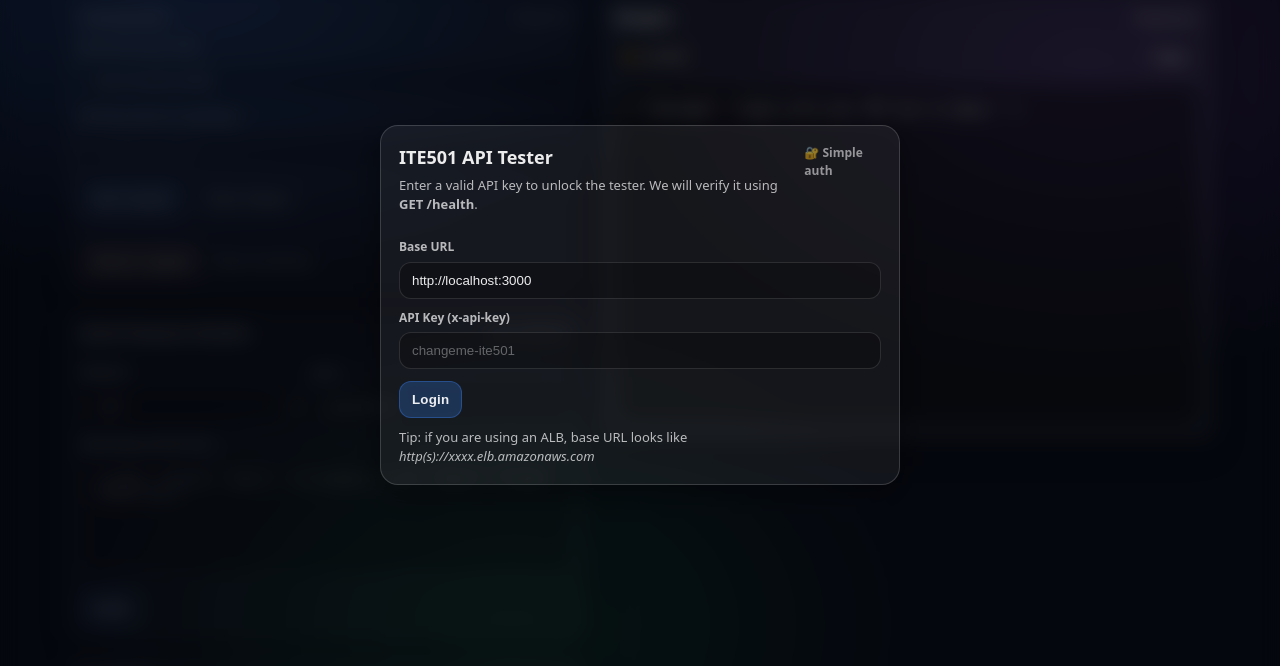
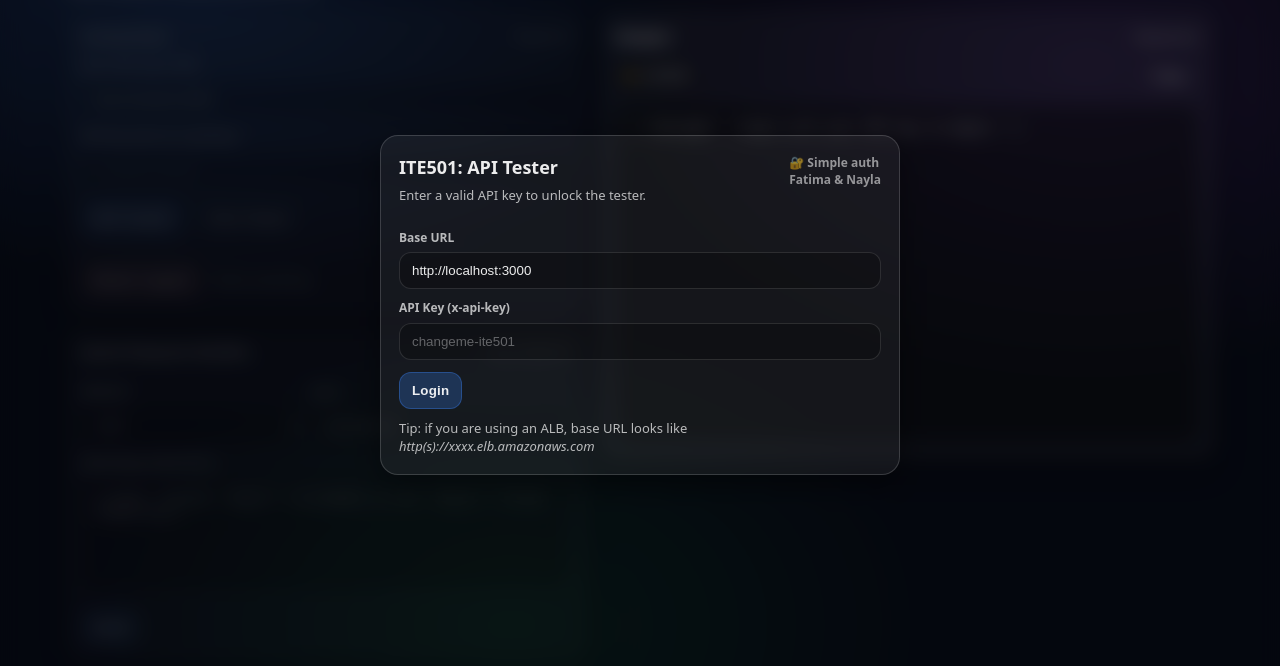
Before and after one commit to FatimaAbdelMagid/ITE501-Project, a website: page public/index.html in a window 1280 px wide. Shown: the part 95-761 px from the top of the page. Drawn offline with Linux system fonts and the light colour scheme.

Commit message:
edits of the html

```diff
--- a/public/index.html
+++ b/public/index.html
@@ -241,13 +241,14 @@
     <div class="gateCard">
       <div style="display:flex; justify-content:space-between; gap:12px; align-items:flex-start;">
         <div>
-          <h2 class="gateTitle">ITE501 API Tester</h2>
+          <h2 class="gateTitle">ITE501: API Tester</h2>
           <p class="gateDesc">
-            Enter a valid API key to unlock the tester. We will verify it using <b>GET /health</b>.
+            Enter a valid API key to unlock the tester.
           </p>
         </div>
         <div class="hint" title="Tip: base URL should be your ALB/instance URL">
-          🔐 Simple auth
+          🔐 Simple auth<br>
+          Fatima & Nayla
         </div>
       </div>
 
@@ -255,21 +256,23 @@
       <input id="gateBaseUrl" placeholder="https://your-alb-domain.com" value="http://localhost:3000" />
 
       <label for="gateApiKey">API Key (x-api-key)</label>
-      <input id="gateApiKey" placeholder="changeme-ite501" />
+      <input id="gateApiKey" type="password" placeholder="changeme-ite501" />
 
       <div class="row" style="margin-top:12px;">
         <button class="primary" type="button" onclick="login()">Login</button>
       </div>
 
       <div class="gateMsg" id="gateMsg">Tip: if you are using an ALB, base URL looks like <i>http(s)://xxxx.elb.amazonaws.com</i></div>
+
     </div>
   </div>
 
   <div class="container">
     <header>
       <div>
-        <h1>ITE501 API Tester</h1>
+        <h1>ITE501: API Tester</h1>
         <p class="byline">Fatima Abdelmagid &amp; Nayla Alshamsi</p>
+        <p class="byline">Supervised By: Dr. Mohammad Taha Khan</p>
       </div>
 
       <div class="row">
@@ -290,7 +293,7 @@
           <input id="baseUrl" placeholder="https://your-alb-domain.com" value="http://localhost:3000" />
 
           <label for="apiKey">API Key (sent as x-api-key)</label>
-          <input id="apiKey" placeholder="changeme-ite501" />
+          <input id="apiKey" type="password" placeholder="changeme-ite501" />
 
           <div class="row" style="margin-top: 12px;">
             <button class="primary" type="button" onclick="health()">GET /health</button>
```
